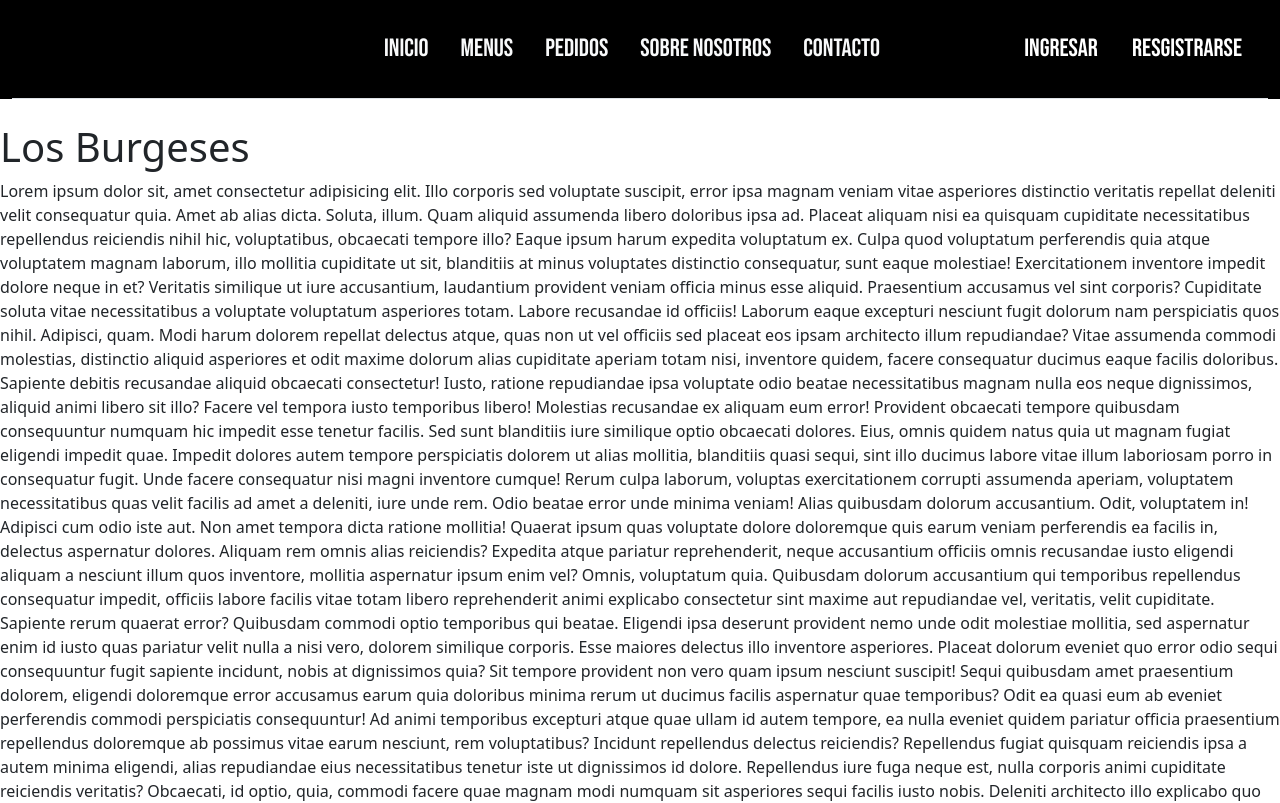
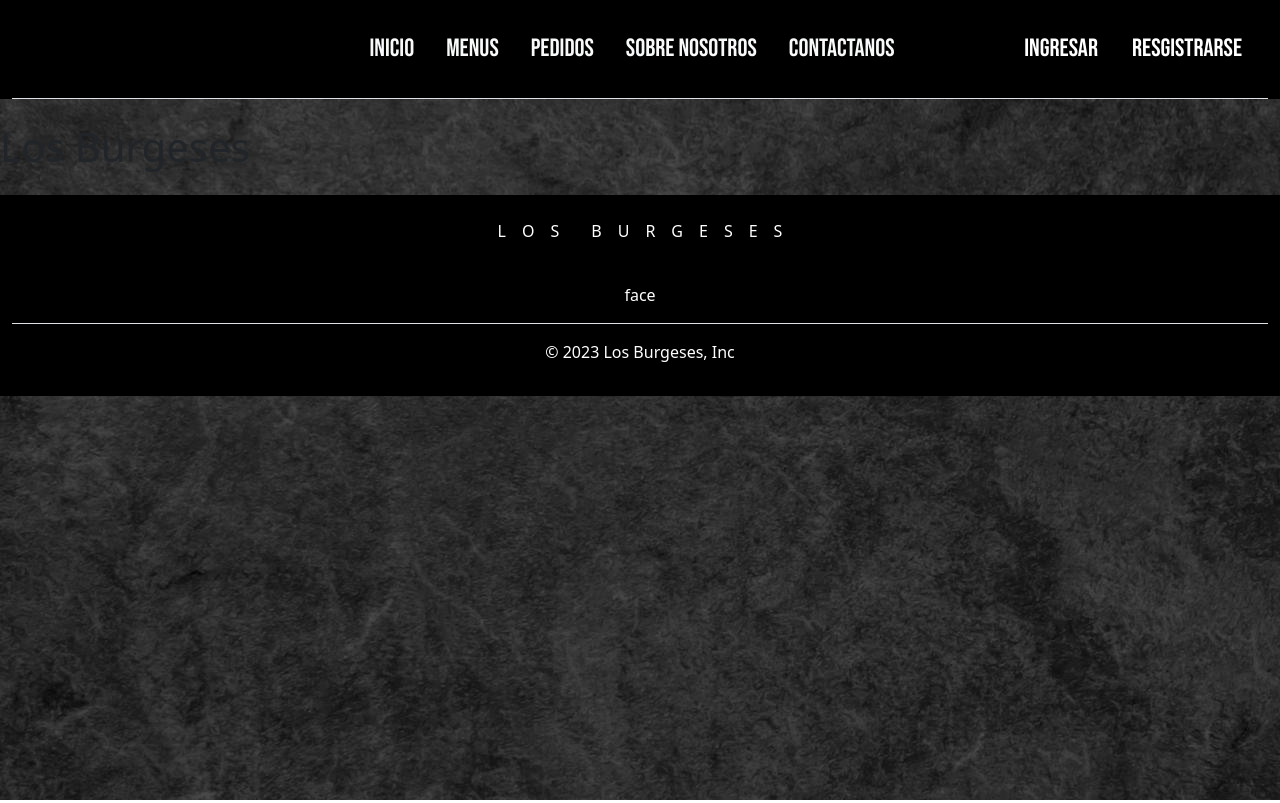
Before and after one commit to NatSsy/ElClubDeLaMilanesa-FRONTEND, a React (Create React App) app: page / in a window 1280 px wide. Shown: the top 803 px of the page. Built offline with nearby package versions, Linux system fonts and the light colour scheme.

Commit message:
prueba subir a git

```diff
--- a/package.json
+++ b/package.json
@@ -5,11 +5,13 @@
   "dependencies": {
     "@fortawesome/fontawesome-svg-core": "^6.2.1",
     "@fortawesome/free-brands-svg-icons": "^6.2.1",
+    "@fortawesome/free-regular-svg-icons": "^6.2.1",
     "@fortawesome/free-solid-svg-icons": "^6.2.1",
     "@fortawesome/react-fontawesome": "^0.2.0",
     "@testing-library/jest-dom": "^5.16.5",
     "@testing-library/react": "^13.4.0",
     "@testing-library/user-event": "^13.5.0",
+    "babel-plugin-macros": "^3.1.0",
     "bootstrap": "^5.2.3",
     "react": "^18.2.0",
     "react-dom": "^18.2.0",
--- a/src/App.js
+++ b/src/App.js
@@ -2,6 +2,7 @@ import React from 'react'
 import "bootstrap/dist/css/bootstrap.min.css"
 import { NavBar } from './components/NavBar'
 import { Footer } from './components/Footer'
+import { Main } from './components/Main'
 
 
 
@@ -14,48 +15,7 @@ export const App = () => {
         </header>
         <main>
           <h1>Los Burgeses</h1>
-          <p>Lorem ipsum dolor sit, amet consectetur adipisicing elit. Illo corporis sed voluptate suscipit, error ipsa magnam veniam vitae asperiores distinctio veritatis repellat deleniti velit consequatur quia. Amet ab alias dicta.
-            Soluta, illum. Quam aliquid assumenda libero doloribus ipsa ad. Placeat aliquam nisi ea quisquam cupiditate necessitatibus repellendus reiciendis nihil hic, voluptatibus, obcaecati tempore illo? Eaque ipsum harum expedita voluptatum ex.
-            Culpa quod voluptatum perferendis quia atque voluptatem magnam laborum, illo mollitia cupiditate ut sit, blanditiis at minus voluptates distinctio consequatur, sunt eaque molestiae! Exercitationem inventore impedit dolore neque in et?
-            Veritatis similique ut iure accusantium, laudantium provident veniam officia minus esse aliquid. Praesentium accusamus vel sint corporis? Cupiditate soluta vitae necessitatibus a voluptate voluptatum asperiores totam. Labore recusandae id officiis!
-            Laborum eaque excepturi nesciunt fugit dolorum nam perspiciatis quos nihil. Adipisci, quam. Modi harum dolorem repellat delectus atque, quas non ut vel officiis sed placeat eos ipsam architecto illum repudiandae?
-            Vitae assumenda commodi molestias, distinctio aliquid asperiores et odit maxime dolorum alias cupiditate aperiam totam nisi, inventore quidem, facere consequatur ducimus eaque facilis doloribus. Sapiente debitis recusandae aliquid obcaecati consectetur!
-            Iusto, ratione repudiandae ipsa voluptate odio beatae necessitatibus magnam nulla eos neque dignissimos, aliquid animi libero sit illo? Facere vel tempora iusto temporibus libero! Molestias recusandae ex aliquam eum error!
-            Provident obcaecati tempore quibusdam consequuntur numquam hic impedit esse tenetur facilis. Sed sunt blanditiis iure similique optio obcaecati dolores. Eius, omnis quidem natus quia ut magnam fugiat eligendi impedit quae.
-            Impedit dolores autem tempore perspiciatis dolorem ut alias mollitia, blanditiis quasi sequi, sint illo ducimus labore vitae illum laboriosam porro in consequatur fugit. Unde facere consequatur nisi magni inventore cumque!
-            Rerum culpa laborum, voluptas exercitationem corrupti assumenda aperiam, voluptatem necessitatibus quas velit facilis ad amet a deleniti, iure unde rem. Odio beatae error unde minima veniam! Alias quibusdam dolorum accusantium.
-            Odit, voluptatem in! Adipisci cum odio iste aut. Non amet tempora dicta ratione mollitia! Quaerat ipsum quas voluptate dolore doloremque quis earum veniam perferendis ea facilis in, delectus aspernatur dolores.
-            Aliquam rem omnis alias reiciendis? Expedita atque pariatur reprehenderit, neque accusantium officiis omnis recusandae iusto eligendi aliquam a nesciunt illum quos inventore, mollitia aspernatur ipsum enim vel? Omnis, voluptatum quia.
-            Quibusdam dolorum accusantium qui temporibus repellendus consequatur impedit, officiis labore facilis vitae totam libero reprehenderit animi explicabo consectetur sint maxime aut repudiandae vel, veritatis, velit cupiditate. Sapiente rerum quaerat error?
-            Quibusdam commodi optio temporibus qui beatae. Eligendi ipsa deserunt provident nemo unde odit molestiae mollitia, sed aspernatur enim id iusto quas pariatur velit nulla a nisi vero, dolorem similique corporis.
-            Esse maiores delectus illo inventore asperiores. Placeat dolorum eveniet quo error odio sequi consequuntur fugit sapiente incidunt, nobis at dignissimos quia? Sit tempore provident non vero quam ipsum nesciunt suscipit!
-            Sequi quibusdam amet praesentium dolorem, eligendi doloremque error accusamus earum quia doloribus minima rerum ut ducimus facilis aspernatur quae temporibus? Odit ea quasi eum ab eveniet perferendis commodi perspiciatis consequuntur!
-            Ad animi temporibus excepturi atque quae ullam id autem tempore, ea nulla eveniet quidem pariatur officia praesentium repellendus doloremque ab possimus vitae earum nesciunt, rem voluptatibus? Incidunt repellendus delectus reiciendis?
-            Repellendus fugiat quisquam reiciendis ipsa a autem minima eligendi, alias repudiandae eius necessitatibus tenetur iste ut dignissimos id dolore. Repellendus iure fuga neque est, nulla corporis animi cupiditate reiciendis veritatis?
-            Obcaecati, id optio, quia, commodi facere quae magnam modi numquam sit asperiores sequi facilis iusto nobis. Deleniti architecto illo explicabo quo accusantium. Cum qui cumque quis omnis illum voluptas explicabo!
-            Dolores ipsum, autem architecto quod beatae odio libero atque, voluptatibus sit, quo ad commodi facilis odit accusamus totam nam voluptatum expedita rerum assumenda alias. Sed mollitia repellat reprehenderit vitae debitis!
-            Lorem ipsum dolor sit, amet consectetur adipisicing elit. Illo corporis sed voluptate suscipit, error ipsa magnam veniam vitae asperiores distinctio veritatis repellat deleniti velit consequatur quia. Amet ab alias dicta.
-            Soluta, illum. Quam aliquid assumenda libero doloribus ipsa ad. Placeat aliquam nisi ea quisquam cupiditate necessitatibus repellendus reiciendis nihil hic, voluptatibus, obcaecati tempore illo? Eaque ipsum harum expedita voluptatum ex.
-            Culpa quod voluptatum perferendis quia atque voluptatem magnam laborum, illo mollitia cupiditate ut sit, blanditiis at minus voluptates distinctio consequatur, sunt eaque molestiae! Exercitationem inventore impedit dolore neque in et?
-            Veritatis similique ut iure accusantium, laudantium provident veniam officia minus esse aliquid. Praesentium accusamus vel sint corporis? Cupiditate soluta vitae necessitatibus a voluptate voluptatum asperiores totam. Labore recusandae id officiis!
-            Laborum eaque excepturi nesciunt fugit dolorum nam perspiciatis quos nihil. Adipisci, quam. Modi harum dolorem repellat delectus atque, quas non ut vel officiis sed placeat eos ipsam architecto illum repudiandae?
-            Vitae assumenda commodi molestias, distinctio aliquid asperiores et odit maxime dolorum alias cupiditate aperiam totam nisi, inventore quidem, facere consequatur ducimus eaque facilis doloribus. Sapiente debitis recusandae aliquid obcaecati consectetur!
-            Iusto, ratione repudiandae ipsa voluptate odio beatae necessitatibus magnam nulla eos neque dignissimos, aliquid animi libero sit illo? Facere vel tempora iusto temporibus libero! Molestias recusandae ex aliquam eum error!
-            Provident obcaecati tempore quibusdam consequuntur numquam hic impedit esse tenetur facilis. Sed sunt blanditiis iure similique optio obcaecati dolores. Eius, omnis quidem natus quia ut magnam fugiat eligendi impedit quae.
-            Impedit dolores autem tempore perspiciatis dolorem ut alias mollitia, blanditiis quasi sequi, sint illo ducimus labore vitae illum laboriosam porro in consequatur fugit. Unde facere consequatur nisi magni inventore cumque!
-            Rerum culpa laborum, voluptas exercitationem corrupti assumenda aperiam, voluptatem necessitatibus quas velit facilis ad amet a deleniti, iure unde rem. Odio beatae error unde minima veniam! Alias quibusdam dolorum accusantium.
-            Odit, voluptatem in! Adipisci cum odio iste aut. Non amet tempora dicta ratione mollitia! Quaerat ipsum quas voluptate dolore doloremque quis earum veniam perferendis ea facilis in, delectus aspernatur dolores.
-            Aliquam rem omnis alias reiciendis? Expedita atque pariatur reprehenderit, neque accusantium officiis omnis recusandae iusto eligendi aliquam a nesciunt illum quos inventore, mollitia aspernatur ipsum enim vel? Omnis, voluptatum quia.
-            Quibusdam dolorum accusantium qui temporibus repellendus consequatur impedit, officiis labore facilis vitae totam libero reprehenderit animi explicabo consectetur sint maxime aut repudiandae vel, veritatis, velit cupiditate. Sapiente rerum quaerat error?
-            Quibusdam commodi optio temporibus qui beatae. Eligendi ipsa deserunt provident nemo unde odit molestiae mollitia, sed aspernatur enim id iusto quas pariatur velit nulla a nisi vero, dolorem similique corporis.
-            Esse maiores delectus illo inventore asperiores. Placeat dolorum eveniet quo error odio sequi consequuntur fugit sapiente incidunt, nobis at dignissimos quia? Sit tempore provident non vero quam ipsum nesciunt suscipit!
-            Sequi quibusdam amet praesentium dolorem, eligendi doloremque error accusamus earum quia doloribus minima rerum ut ducimus facilis aspernatur quae temporibus? Odit ea quasi eum ab eveniet perferendis commodi perspiciatis consequuntur!
-            Ad animi temporibus excepturi atque quae ullam id autem tempore, ea nulla eveniet quidem pariatur officia praesentium repellendus doloremque ab possimus vitae earum nesciunt, rem voluptatibus? Incidunt repellendus delectus reiciendis?
-            Repellendus fugiat quisquam reiciendis ipsa a autem minima eligendi, alias repudiandae eius necessitatibus tenetur iste ut dignissimos id dolore. Repellendus iure fuga neque est, nulla corporis animi cupiditate reiciendis veritatis?
-            Obcaecati, id optio, quia, commodi facere quae magnam modi numquam sit asperiores sequi facilis iusto nobis. Deleniti architecto illo explicabo quo accusantium. Cum qui cumque quis omnis illum voluptas explicabo!
-            Dolores ipsum, autem architecto quod beatae odio libero atque, voluptatibus sit, quo ad commodi facilis odit accusamus totam nam voluptatum expedita rerum assumenda alias. Sed mollitia repellat reprehenderit vitae debitis!
-
-          </p>
+          <Main />
         </main>
         <footer>
           <Footer />
--- a/src/components/Footer.jsx
+++ b/src/components/Footer.jsx
@@ -20,12 +20,12 @@ export const Footer = () => {
                         <li className="nav-item"><a href="#" className="nav-link px-2 text-white">S</a></li>
                     </ul>
                     <ul className='nav justify-content-center border-bottom pb-3 mb-3'>
-                        <li className=''></li>
+                        <li className='text-white'>face</li>
                         <li></li>
                         <li></li>
                         <li></li>
                     </ul>
-                    <p className="text-center text-white">&copy; 2023 Los Burgesesç, Inc</p>
+                    <p className="text-center text-white">&copy; 2023 Los Burgeses, Inc</p>
                 </footer>
             </div>
         </div>
--- /dev/null
+++ b/src/components/Main.jsx
@@ -0,0 +1,7 @@
+import React from 'react'
+
+export const Main = () => {
+    return (
+        <div></div>
+    )
+}
--- a/src/components/NavBar.jsx
+++ b/src/components/NavBar.jsx
@@ -15,7 +15,7 @@ export const NavBar = () => {
                         <li><a href="#" className="nav-link px-2 link-light pe-4">Menus</a></li>
                         <li><a href="#" className="nav-link px-2 link-light pe-4">Pedidos</a></li>
                         <li><a href="#" className="nav-link px-2 link-light pe-4">Sobre Nosotros</a></li>
-                        <li><a href="#" className="nav-link px-2 link-light pe-4">Contacto</a></li>
+                        <li><a href="#" className="nav-link px-2 link-light pe-4">Contactanos</a></li>
                     </ul>
 
                     <div className="btn col-md-3 text-end">
--- a/src/css/style.css
+++ b/src/css/style.css
@@ -20,6 +20,11 @@
 
 /* ======= NAV BAR ======= */
 
+/* ======= MAIN ======= */
+body{
+    background-image: url(/src/assets/img/bg/background.jpg);
+}
+/* ======= MAIN ======= */
 /* ======= FOOTER ======= */
 
 
--- a/src/index.js
+++ b/src/index.js
@@ -3,9 +3,11 @@ import ReactDOM from 'react-dom/client';
 import { App } from './App';
 import "./css/style.css"
 
+
 const root = ReactDOM.createRoot(document.getElementById('root'));
 root.render(
   <React.StrictMode>
+
     <App/>
   </React.StrictMode>
 );
```
Also changed, not shown: 1 other file (tests, documents, lock files or other folders).
